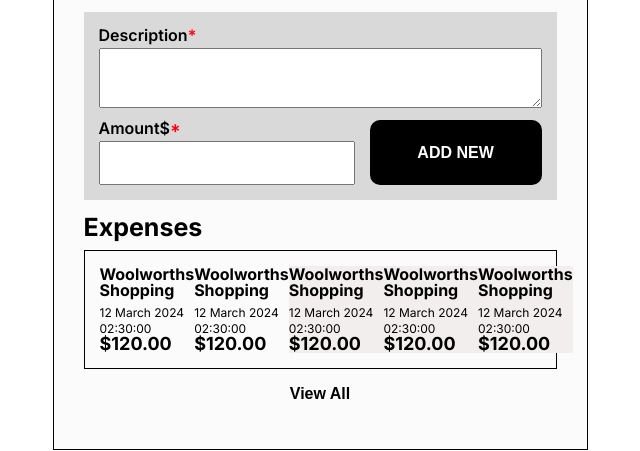
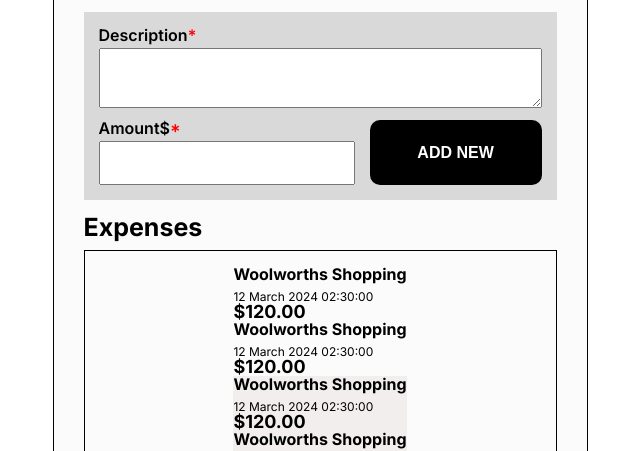
Before and after one commit to utsavcoder77/split-cost, a plain HTML site: page index.html in a window 1280 px wide. Shown: the part 299-750 px from the top of the page, without its empty margins (320-960 px from the left). Drawn offline with Linux system fonts and the light colour scheme.

Commit message:
added css to all-expenses id [utsav]

```diff
--- a/assets/css/style.css
+++ b/assets/css/style.css
@@ -145,6 +145,11 @@ button:hover{
     margin-bottom: 5px;
 }
 
+.expenses-container #all-expenses{
+    display: flex;
+    flex-direction: column;
+}
+
 .expenses-container > div time{
     font-weight: normal;
     font-size: 12px;
```
